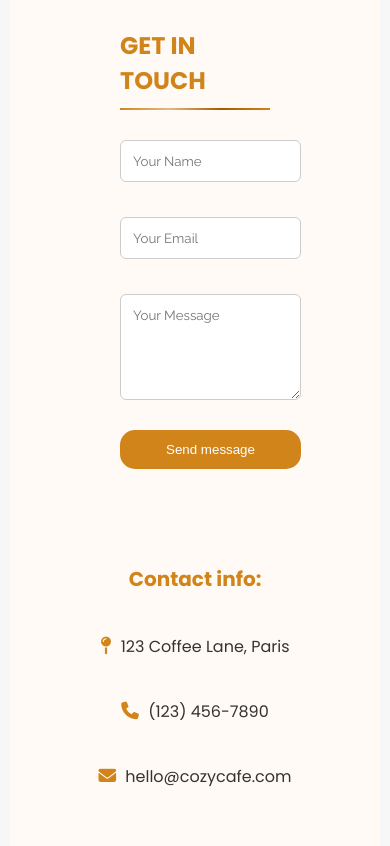
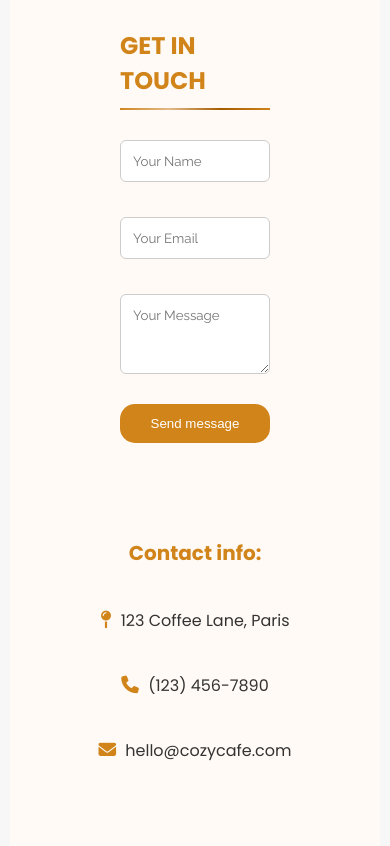
Before and after one commit to Mohammed-Er/Cafe-landing-page, a plain HTML site: page index.html in a window 390 px wide. Shown: the part 6198-7044 px from the top of the page. Drawn offline with Linux system fonts and the light colour scheme.

Commit message:
Fix contact form layout issues on mobile (box-sizing, widgit)

```diff
--- a/assets/style.css
+++ b/assets/style.css
@@ -186,7 +186,7 @@
     .contact__item{
         padding-bottom: 10px;
         gap: 10px;
-        min-width: 200px;
+        min-width: 150px;
     }
 
 
@@ -520,6 +520,8 @@
     .wrapper{
         flex-direction: column;
         gap: 20px;
+        box-sizing: border-box;
+        max-width: 100%;
     }
 
     .contact__item{
@@ -527,12 +529,21 @@
     }
     .contact__form{
         margin-bottom: 50px;
-        flex: 1;
+        flex-basis: 100%;
         padding: 25px;
+        width: 100%;
+        box-sizing: border-box;
+    }
+
+    .contact__info input,
+    .contact__info textarea,
+    .contact__info button {
+        width: 100%;
+        box-sizing: border-box;
     }
 
     .contact__things{
-        flex: 1;
+        flex-basis: 100%;
     }
 
     .contact__inp{
@@ -541,7 +552,12 @@
 
     .contact__inp input {
         margin-bottom: 15px;
-        width: auto;
+        width: 100%;
+    }
+
+    .contact__info textarea,
+    .contact__info button{
+        width: 100%;
     }
 
     .contact__socials a {
```
Also changed, not shown: 1 other file.
